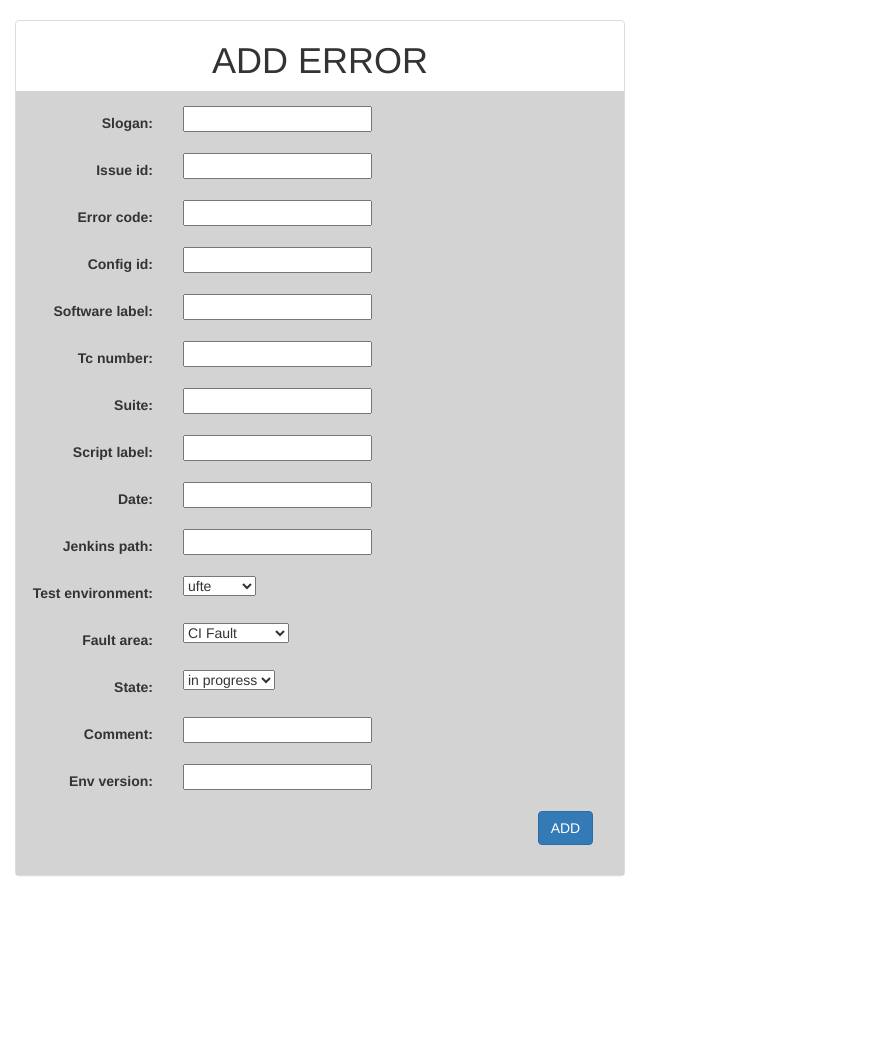
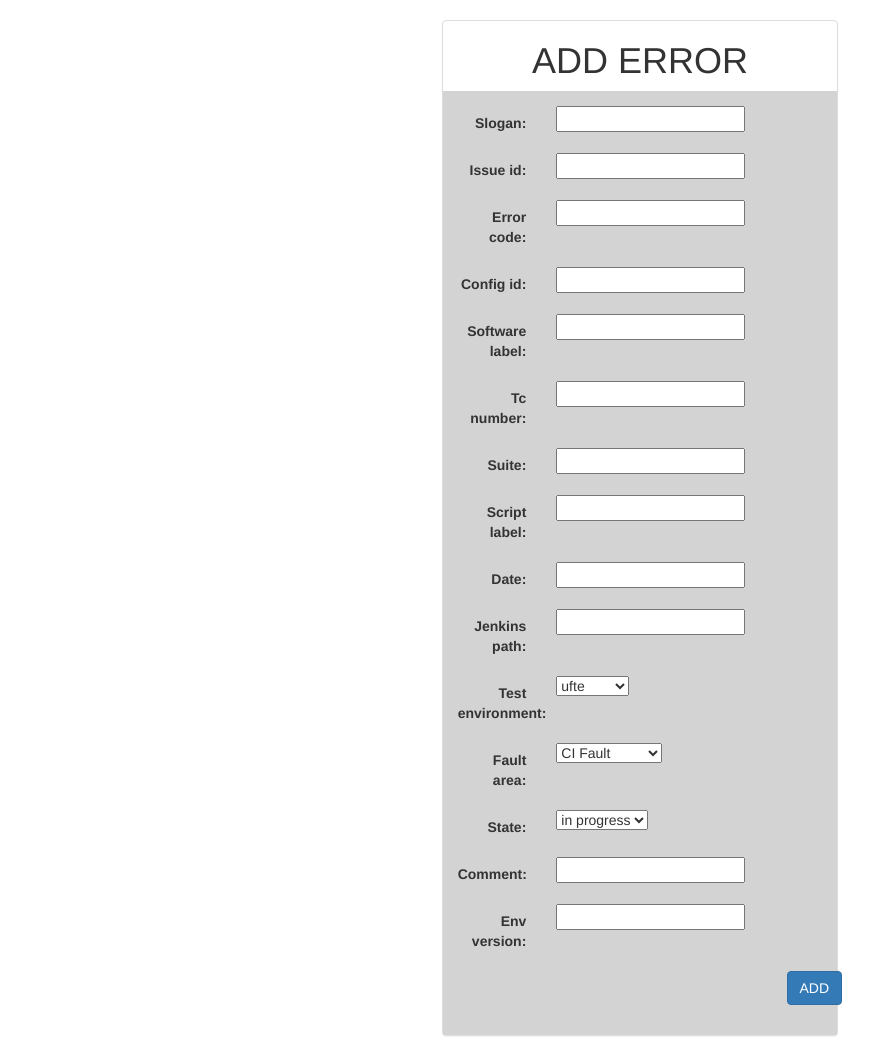
Before and after one commit to dariusz-adler/c-tool, a Django app: page /add/ in a window 1280 px wide. Shown: the part 52-1108 px from the top of the page, without its empty margins (0-890 px from the left). Before the commit the page ends 928 px from the top, so only its background shows below. Run offline with Django 3.2, Linux system fonts and the light colour scheme; some libraries are stand-ins or nearby versions.

Commit message:
error_form change

```diff
--- a/errors/templates/errors/error_form.html
+++ b/errors/templates/errors/error_form.html
@@ -6,7 +6,7 @@
 
         <div class="row">
 
-            <div class="col-md-6">
+            <div class="col-md-offset-4 col-md-4">
 
                 <div class="panel panel-default">
                     <div class="panel-head">
```
